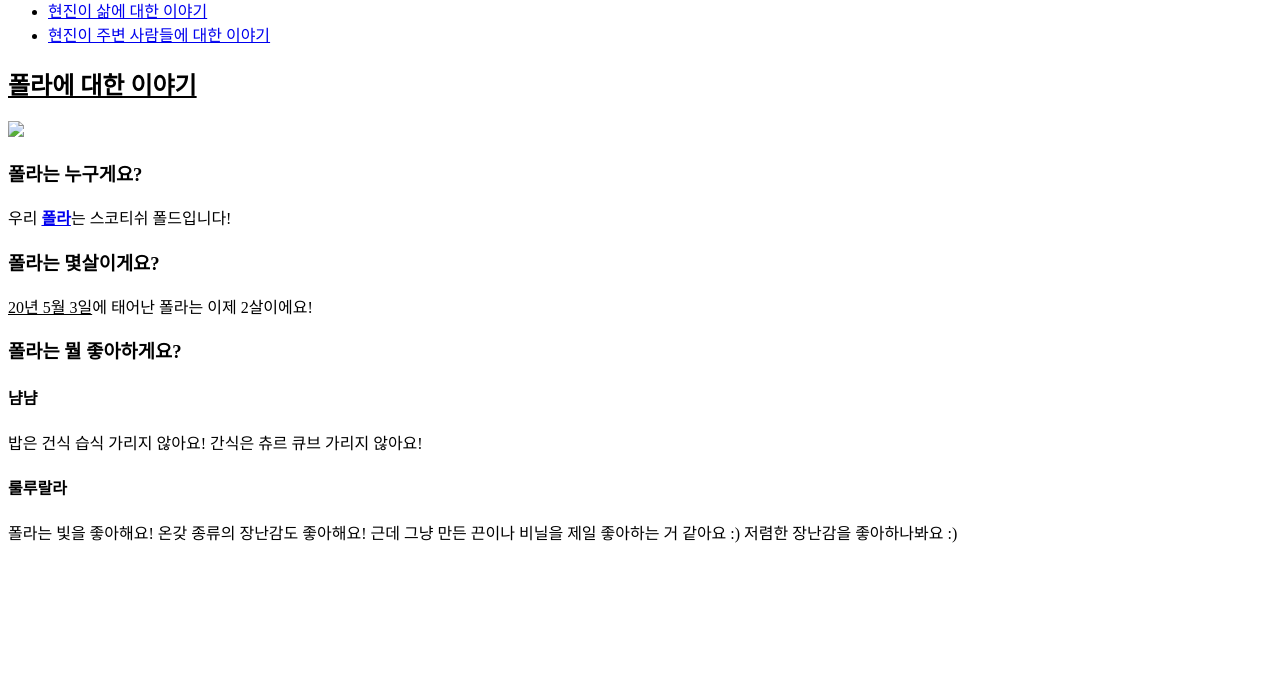
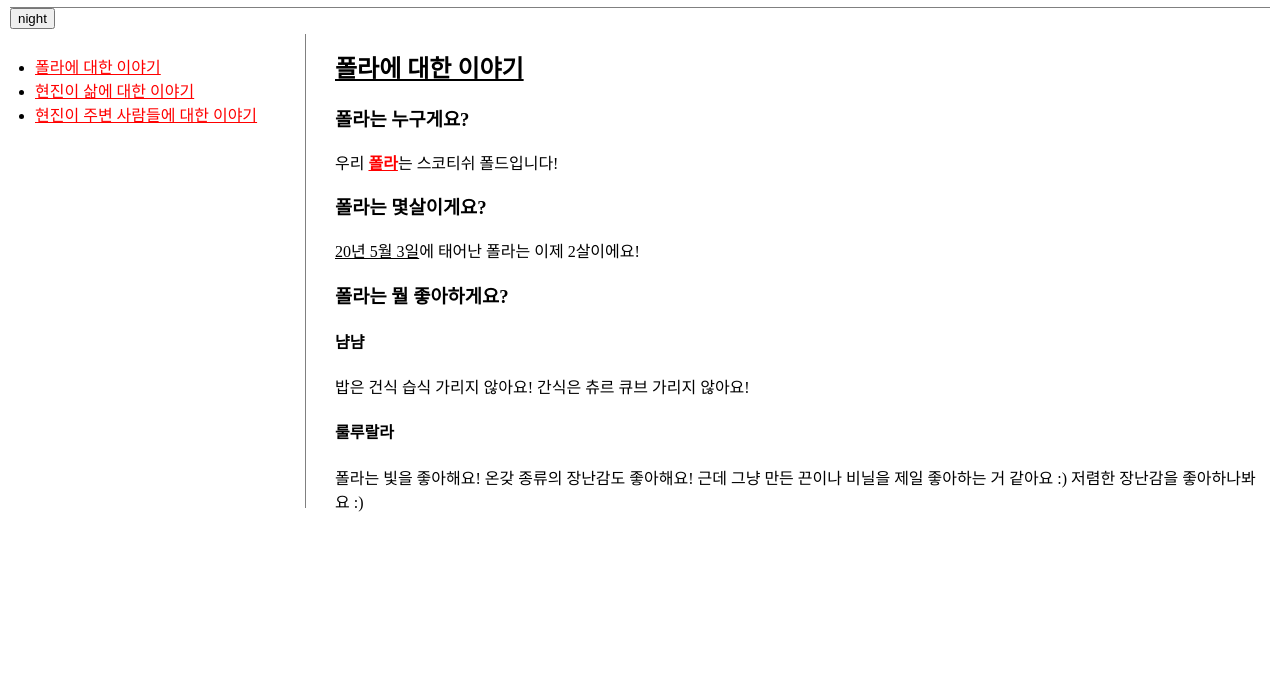
Before and after one commit to polarhyondi/my-first-website, a plain HTML site: page 1.html in a window 1280 px wide. Shown: the part 115-800 px from the top of the page. Drawn offline with Linux system fonts and the light colour scheme.

Commit message:
Add files via upload

```diff
--- a/1.html
+++ b/1.html
@@ -3,16 +3,22 @@
 <head>
 <title>Hyeonjin-polar!</title>
 <meta charset="utf-8">
+<link rel="stylesheet" href="style.css">
+<script src="colors.js"></script>
 </head>
 <body>
   <h1><a href="index.html">현진이에 대한 이야기</a></h1>
+  <input type="button" value="night" onclick="
+    nightDayHandler(this);
+    ">
+<div id="grid">
 <ul>
   <li><a href="1.html">폴라에 대한 이야기</a></li>
   <li><a href="2.html">현진이 삶에 대한 이야기</a></li>
   <li><a href="3.html">현진이 주변 사람들에 대한 이야기</a></li>
 </ul>
+<div id="article">
 <h2><u>폴라에 대한 이야기</u></h2>
-<img src="polarandme.jpg" width="100%">
 <h3>폴라는 누구게요?</h3>
 우리 <strong><a href="https://www.instagram.com/polar_maluv/" target="_blank" title="폴라 인스타그램">폴라</a></strong>는 스코티쉬 폴드입니다!
 <h3>폴라는 몇살이게요?</h3>
@@ -25,5 +31,7 @@
 폴라는 빛을 좋아해요! 온갖 종류의 장난감도 좋아해요!
 근데 그냥 만든 끈이나 비닐을 제일 좋아하는 거 같아요 :)
 저렴한 장난감을 좋아하나봐요 :)
+</div>
+</div>
 </body>
 </html>
--- /dev/null
+++ b/colors.js
@@ -0,0 +1,32 @@
+var Links = {
+  setColor : function(color){
+  var alist=document.querySelectorAll('a');
+ var i = 0;
+ while(i<alist.length){
+  alist[i].style.color=color;
+ i=i+1;
+  }
+  }
+}
+var Body = {
+  setColor : function(color){
+  document.querySelector('body').style.color= color;
+  },
+  setBackgroundColor : function(color){
+document.querySelector('body').style.backgroundColor= color;
+  }
+}
+
+function nightDayHandler(self){
+
+  if(self.value === 'night'){
+    Body.setBackgroundColor('black');
+    Body.setColor('white');
+    self.value='day';
+    Links.setColor('pink');
+  } else {
+    Body.setBackgroundColor('white');
+    Body.setColor('black');
+    self.value='night';
+    Links.setColor('red');
+  }}
--- /dev/null
+++ b/style.css
@@ -0,0 +1,25 @@
+<style type="text/css">
+@font-face {
+  font-family:"seoulhangang";
+  src: url("/Fonts/SeoulHangangL.ttf") format("truetype");
+}
+body {font-family:seoulhangang;}
+
+body{margin:10px;}
+h1{font-size:50px;text-align:center;
+  border-bottom:1px solid gray;
+  margin:0;
+  padding:20px;}
+  ul{border-right:1px solid gray;
+    width:250px;
+    margin:5px;
+    padding:20px;}
+#grid{display:grid;
+  grid-template-columns: 300px 1fr;}
+#article{padding-left:25px;}
+@media(max-width:800px){
+  #grid{display:block;}
+  ul{border-right:none;}
+  h1{border-bottom:none;}
+}
+a {color:red;}
```
Also changed, not shown: 2.html (+9 -0 lines), 3.html (+9 -0 lines), basic.html (added, +11 -0 lines), ex1.html (added, +38 -0 lines), index.html (+12 -3 lines), polarandme.JPG (added).
